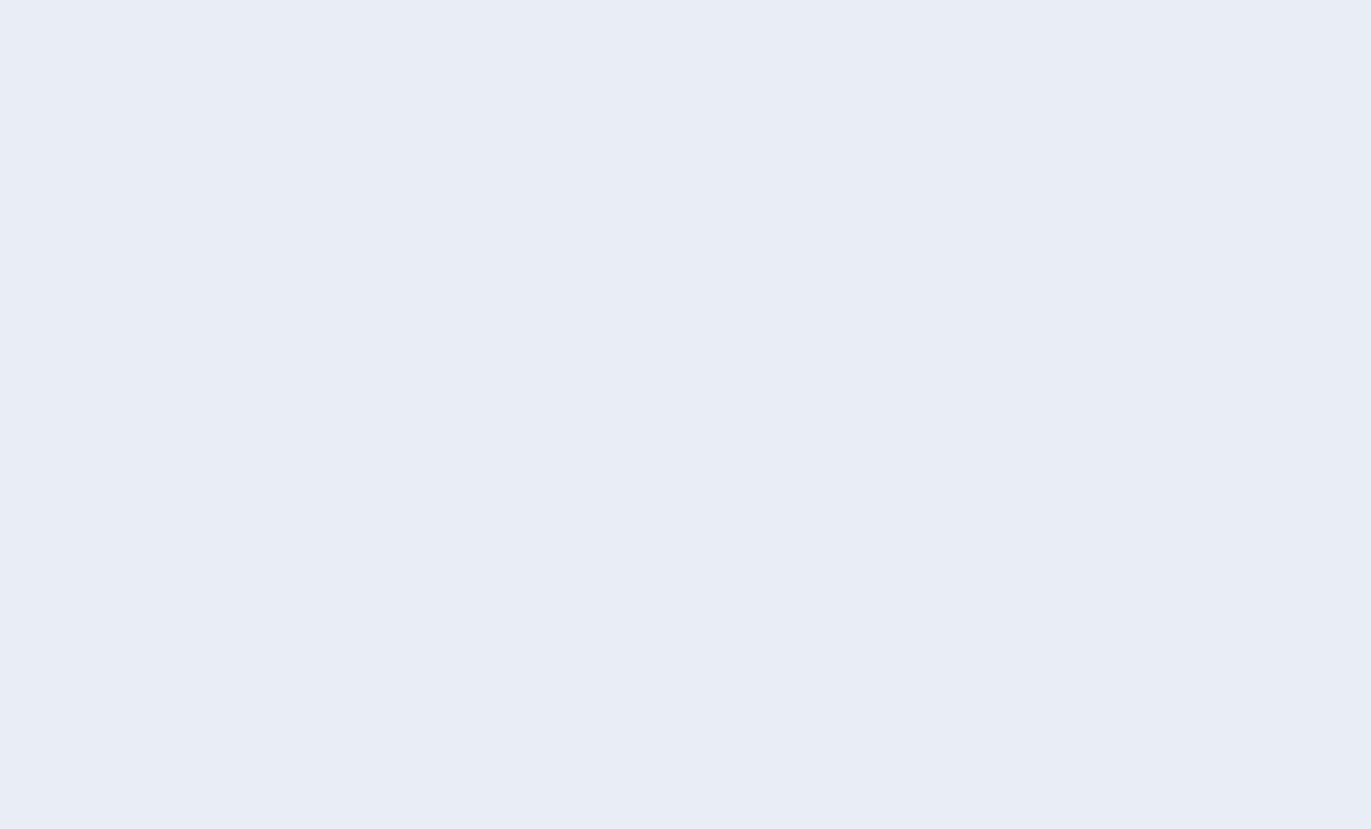
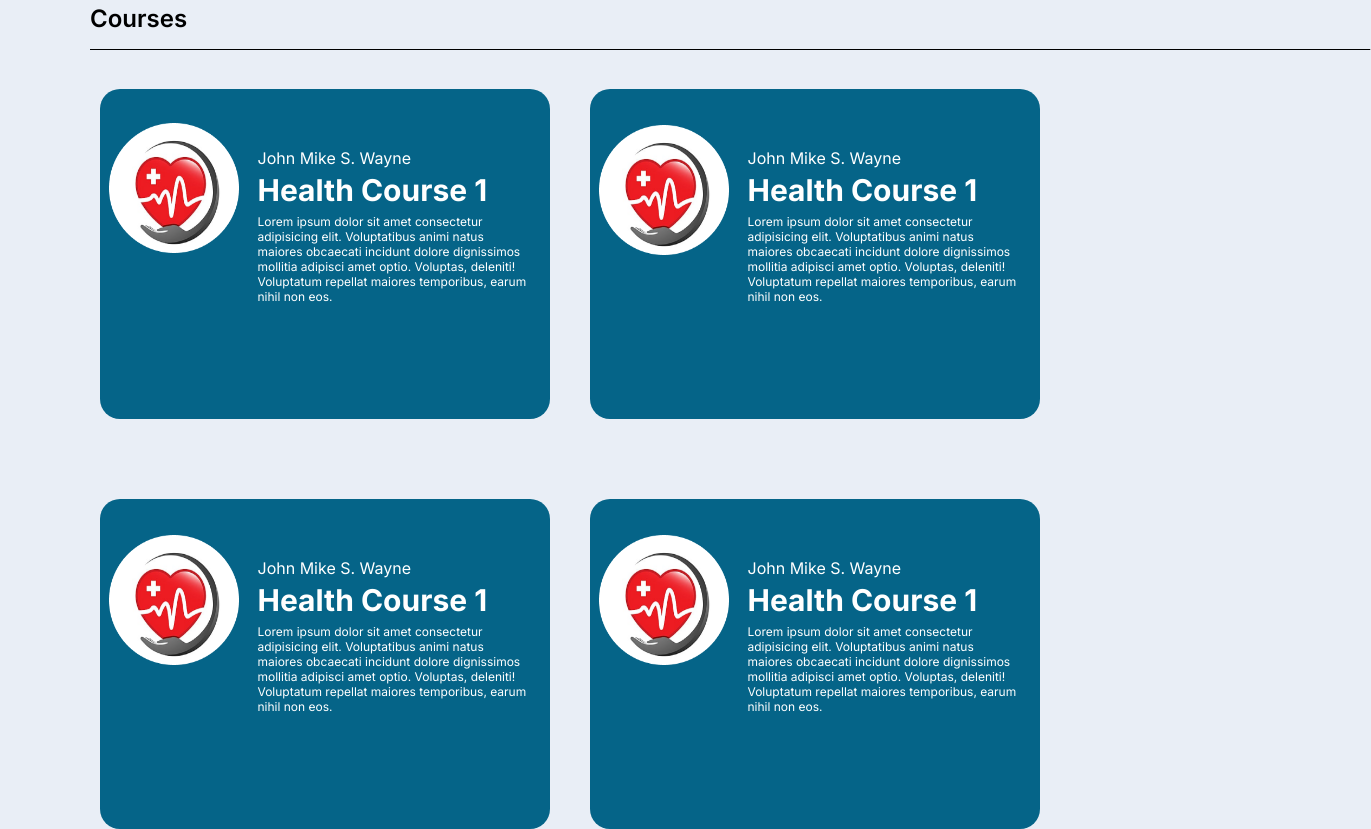
Before and after one commit to jdahiroc/learning-management-system, a React (Vite) app: page /homepage in a window 1280 px wide. Shown: the part 780-1609 px from the top of the page, 1371 px wide, since content can reach past the window. Before the commit the page ends 800 px from the top, so only its background shows below. Built offline with nearby package versions, Linux system fonts and the light colour scheme; no server answers; a web font is replaced by a local one.

Commit message:
added homepage design for user

```diff
--- a/src/pages/Homepage.jsx
+++ b/src/pages/Homepage.jsx
@@ -1,6 +1,9 @@
 // img
 import logoBrand from "../assets/LOGOBRAND.png";
 import userIcon from "../assets/MaleUser.png";
+import bannerImg from "../assets/banner.png";
+import headerLine from "../assets/headerLine.png";
+import courseLogo from "../assets/CourseLogo.png";
 
 //css
 import "../pages/homepage.css";
@@ -26,8 +29,104 @@ const Homepage = () => {
             <img src={userIcon} alt="profile-icon" />
           </div>
           <div className="profile-name-container">
-            <h4>Admin 01</h4>
+            <h4>Admin</h4>
           </div>
+        </div>
+      </div>
+
+      {/* Banner */}
+      <div className="banner-container">
+        <div className="banner-img">
+          <img src={bannerImg} alt="LMS Banner" />
+        </div>
+      </div>
+
+      {/* Header */}
+      <div className="header-container">
+        <h2>Courses</h2>
+      </div>
+      <div className="headerLine-container">
+        <img src={headerLine} alt="headerLine" />
+      </div>
+
+      {/* Course Tiles */}
+      <div className="box">
+        <div className="img-course-container">
+          <img src={courseLogo} alt="Course Logo" />
+        </div>
+        <div className="course-user-container">
+          <span>John Mike S. Wayne</span>
+        </div>
+        <div className="course-title-container">
+          <span>Health Course 1</span>
+        </div>
+        <div className="course-description-container">
+          <p>
+            Lorem ipsum dolor sit amet consectetur adipisicing elit.
+            Voluptatibus animi natus maiores obcaecati incidunt dolore
+            dignissimos mollitia adipisci amet optio. Voluptas, deleniti!
+            Voluptatum repellat maiores temporibus, earum nihil non eos.
+          </p>
+        </div>
+      </div>
+
+      <div className="box2">
+        <div className="img-course-container">
+          <img src={courseLogo} alt="Course Logo" />
+        </div>
+        <div className="course-user-container">
+          <span>John Mike S. Wayne</span>
+        </div>
+        <div className="course-title-container">
+          <span>Health Course 1</span>
+        </div>
+        <div className="course-description-container">
+          <p>
+            Lorem ipsum dolor sit amet consectetur adipisicing elit.
+            Voluptatibus animi natus maiores obcaecati incidunt dolore
+            dignissimos mollitia adipisci amet optio. Voluptas, deleniti!
+            Voluptatum repellat maiores temporibus, earum nihil non eos.
+          </p>
+        </div>
+      </div>
+
+      <div className="box3">
+        <div className="img-course-container">
+          <img src={courseLogo} alt="Course Logo" />
+        </div>
+        <div className="course-user-container">
+          <span>John Mike S. Wayne</span>
+        </div>
+        <div className="course-title-container">
+          <span>Health Course 1</span>
+        </div>
+        <div className="course-description-container">
+          <p>
+            Lorem ipsum dolor sit amet consectetur adipisicing elit.
+            Voluptatibus animi natus maiores obcaecati incidunt dolore
+            dignissimos mollitia adipisci amet optio. Voluptas, deleniti!
+            Voluptatum repellat maiores temporibus, earum nihil non eos.
+          </p>
+        </div>
+      </div>
+
+      <div className="box4">
+        <div className="img-course-container">
+          <img src={courseLogo} alt="Course Logo" />
+        </div>
+        <div className="course-user-container">
+          <span>John Mike S. Wayne</span>
+        </div>
+        <div className="course-title-container">
+          <span>Health Course 1</span>
+        </div>
+        <div className="course-description-container">
+          <p>
+            Lorem ipsum dolor sit amet consectetur adipisicing elit.
+            Voluptatibus animi natus maiores obcaecati incidunt dolore
+            dignissimos mollitia adipisci amet optio. Voluptas, deleniti!
+            Voluptatum repellat maiores temporibus, earum nihil non eos.
+          </p>
         </div>
       </div>
     </>
--- a/src/pages/homepage.css
+++ b/src/pages/homepage.css
@@ -38,13 +38,336 @@
 }
 
 .navigation-container .profile-container {
+  height: 50px;
+  width: auto;
   background: #ffffff;
   display: flex;
   padding-top: 1em;
+  padding-left: 1em;
+  padding-right: 1em;
+  margin-top: 0.9em;
+  border-radius: 20px;
+  cursor: pointer;
+}
+
+.navigation-container .profile-container h4 {
+  padding-top: 0em;
+  padding-left: 0.5em;
+}
+
+.navigation-container .profile-container img {
+  margin-top: -0.5em;
+}
+
+.navigation-container .profile-container .profile-name-container h4 {
+  font-family: "Inter", sans-serif;
+  font-weight: 400;
+}
+
+.navigation-container .profile-container .profile-icon-container img {
+  width: 35px;
+  height: 35px;
+}
+
+/* Banner */
+.banner-container {
+  display: flex;
+  justify-content: center;
+  margin-top: 0.5em;
+  border-radius: 10px;
+}
+
+.banner-container .banner-img img {
+  width: 1400px;
+  height: 595px;
+}
+
+/* content */
+.header-container {
+  display: flex;
+  justify-content: flex-start;
+  margin-top: 100px;
+  margin-left: 90px;
+  margin-bottom: 1em;
+}
+
+.header-container h2 {
+  font-family: "Inter", sans-serif;
+  font-weight: 600;
+}
+
+.headerLine-container {
+  position: absolute;
+  left: 4%;
+}
+
+.headerLine-container img {
+  height: auto;
+  width: auto;
+}
+
+/* Course Tiles */
+.box {
+  position: absolute;
+  display: flex;
+  justify-content: flex-start;
+  background-color: #056488;
+  flex-direction: column;
+  margin-top: 40px;
+  margin-left: 100px;
+  width: 450px;
+  height: 330px;
   border-radius: 20px;
 }
 
-.navigation-container .profile-container h4 {
-  padding-top: 0.9em;
-  padding-left: 0.5em;
+.img-course-container {
+  position: absolute;
+  top: -20%;
+  left: 2%;
 }
+
+.img-course-container img {
+  height: 130px;
+  width: 130px;
+}
+
+.course-user-container {
+  position: absolute;
+  left: 35%;
+  top: 18%;
+  width: 270px;
+}
+
+.course-user-container span {
+  font-family: "Inter", sans-serif;
+  font-weight: 400;
+  color: #FFFFFF;
+}
+
+.course-title-container {
+  position: absolute;
+  left: 35%;
+  top: 25%;
+  width: 270px;
+}
+
+.course-title-container span {
+  font-family: "Inter", sans-serif;
+  font-weight: 700;
+  font-size: 30px;
+  color: #FFFFFF;
+}
+
+.course-description-container {
+  position: absolute;
+  left: 35%;
+  top: 38%;
+  width: 270px;
+}
+
+.course-description-container p {
+  font-family: "Inter", sans-serif;
+  font-weight: 400;
+  font-size: 12px;
+  color: #FFFFFF;
+}
+
+/* Course Tiles */
+.box3 {
+  position: absolute;
+  display: flex;
+  justify-content: flex-start;
+  background-color: #056488;
+  flex-direction: column;
+  margin-top: 450px;
+  margin-left: 100px;
+  width: 450px;
+  height: 330px;
+  border-radius: 20px;
+}
+
+.box3 .img-course-container {
+  position: absolute;
+  top: 11%;
+  left: 2%;
+}
+
+.box3 .img-course-container img {
+  height: 130px;
+  width: 130px;
+}
+
+.box3 .course-user-container {
+  position: absolute;
+  left: 35%;
+  top: 18%;
+  width: 270px;
+}
+
+.box3 .course-user-container span {
+  font-family: "Inter", sans-serif;
+  font-weight: 400;
+  color: #FFFFFF;
+}
+
+.box3 .course-title-container {
+  position: absolute;
+  left: 35%;
+  top: 25%;
+  width: 270px;
+}
+
+.box3 .course-title-container span {
+  font-family: "Inter", sans-serif;
+  font-weight: 700;
+  font-size: 30px;
+  color: #FFFFFF;
+}
+
+.box3 .course-description-container {
+  position: absolute;
+  left: 35%;
+  top: 38%;
+  width: 270px;
+}
+
+.box3 .course-description-container p {
+  font-family: "Inter", sans-serif;
+  font-weight: 400;
+  font-size: 12px;
+  color: #FFFFFF;
+}
+
+/* Course Tiles */
+.box2 {
+  position: absolute;
+  display: flex;
+  justify-content: flex-start;
+  flex-direction: column;
+  background-color: #056488;
+  flex-direction: column;
+  margin-top: 40px;
+  margin-left: 590px;
+  width: 450px;
+  height: 330px;
+  border-radius: 20px;
+}
+
+.box2 .img-course-container {
+  position: absolute;
+  top: 11%;
+  left: 2%;
+}
+
+.box2 .img-course-container img {
+  height: 130px;
+  width: 130px;
+}
+
+.box2 .course-user-container {
+  position: absolute;
+  left: 35%;
+  top: 18%;
+  width: 270px;
+}
+
+.box2 .course-user-container span {
+  font-family: "Inter", sans-serif;
+  font-weight: 400;
+  color: #FFFFFF;
+}
+
+.box2 .course-title-container {
+  position: absolute;
+  left: 35%;
+  top: 25%;
+  width: 270px;
+}
+
+.box2 .course-title-container span {
+  font-family: "Inter", sans-serif;
+  font-weight: 700;
+  font-size: 30px;
+  color: #FFFFFF;
+}
+
+.box2 .course-description-container {
+  position: absolute;
+  left: 35%;
+  top: 38%;
+  width: 270px;
+}
+
+.box2 .course-description-container p {
+  font-family: "Inter", sans-serif;
+  font-weight: 400;
+  font-size: 12px;
+  color: #FFFFFF;
+}
+
+/* Course Tiles */
+.box4 {
+  position: absolute;
+  display: flex;
+  justify-content: flex-start;
+  flex-direction: column;
+  background-color: #056488;
+  flex-direction: column;
+  margin-top: 450px;
+  margin-left: 590px;
+  width: 450px;
+  height: 330px;
+  border-radius: 20px;
+}
+
+.box4 .img-course-container {
+  position: absolute;
+  top: 11%;
+  left: 2%;
+}
+
+.box4 .img-course-container img {
+  height: 130px;
+  width: 130px;
+}
+
+.box4 .course-user-container {
+  position: absolute;
+  left: 35%;
+  top: 18%;
+  width: 270px;
+}
+
+.box4 .course-user-container span {
+  font-family: "Inter", sans-serif;
+  font-weight: 400;
+  color: #FFFFFF;
+}
+
+.box4 .course-title-container {
+  position: absolute;
+  left: 35%;
+  top: 25%;
+  width: 270px;
+}
+
+.box4 .course-title-container span {
+  font-family: "Inter", sans-serif;
+  font-weight: 700;
+  font-size: 30px;
+  color: #FFFFFF;
+}
+
+.box4 .course-description-container {
+  position: absolute;
+  left: 35%;
+  top: 38%;
+  width: 270px;
+}
+
+.box4 .course-description-container p {
+  font-family: "Inter", sans-serif;
+  font-weight: 400;
+  font-size: 12px;
+  color: #FFFFFF;
+}
```
